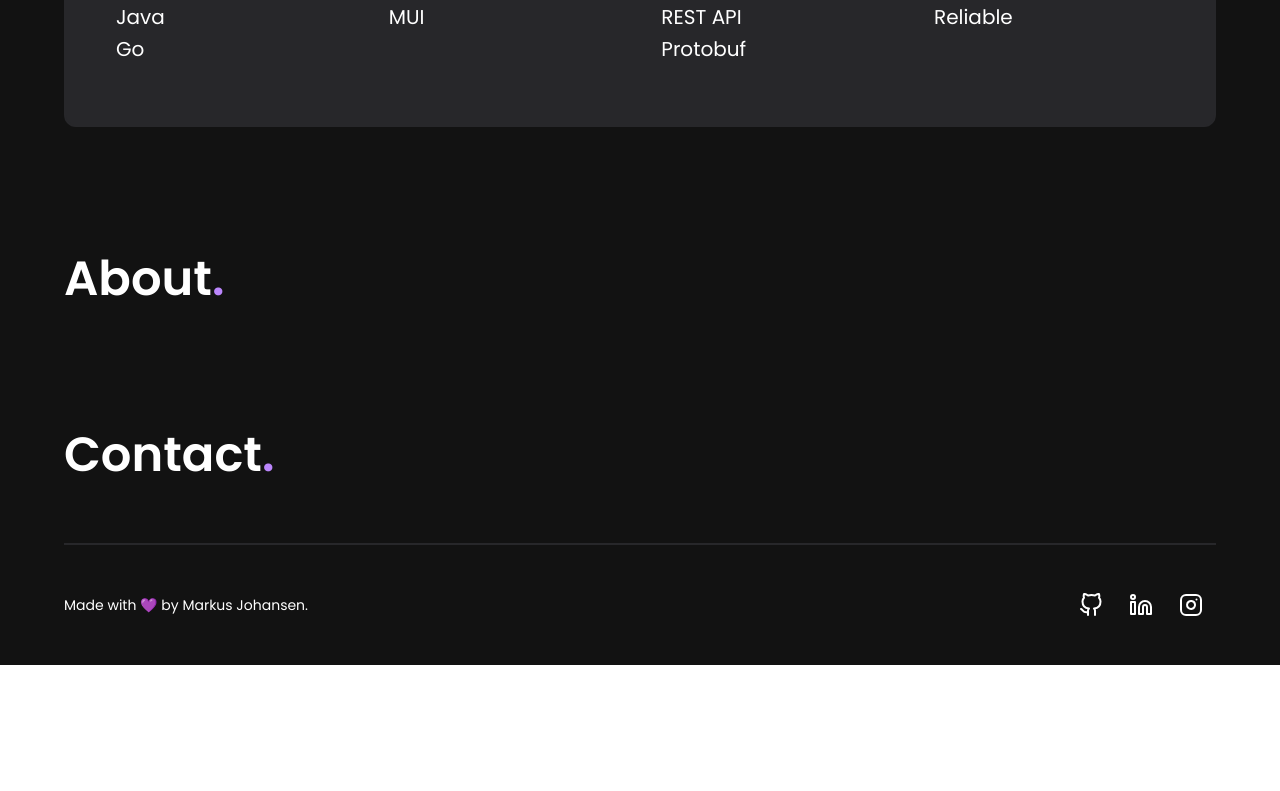
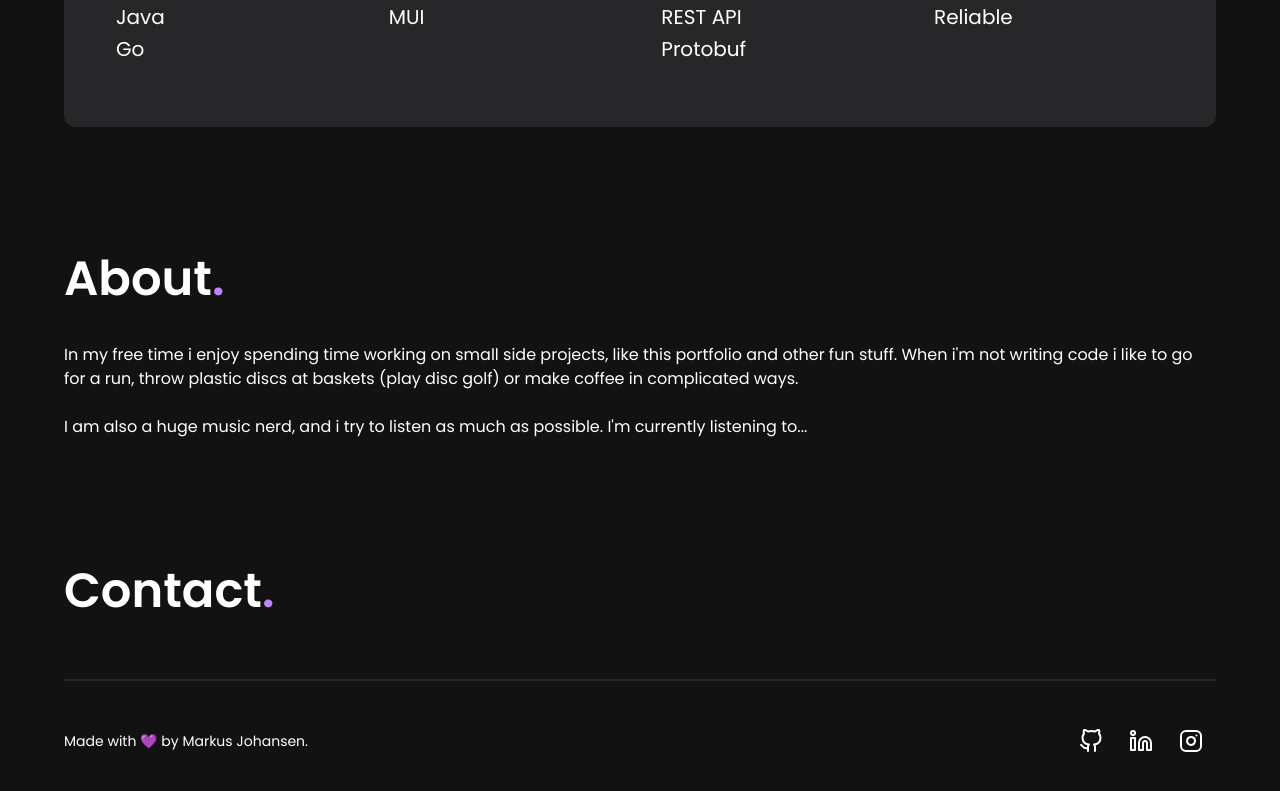
Before and after one commit to KusMar00/KusMar00.github.io, a React (Vite) app: page / in a window 1280 px wide. Shown: the part 1183-1974 px from the top of the page. Before the commit the page ends 1848 px from the top, so only its background shows below. Built offline with nearby package versions, Linux system fonts and the light colour scheme.

Commit message:
Add text for about section

```diff
--- a/src/components/About.jsx
+++ b/src/components/About.jsx
@@ -5,6 +5,13 @@ const About = () => (
     <h2 className="font-poppins text-white text-5xl font-semibold">
       About<span className="text-secondary">.</span>
     </h2>
+    <p className="font-poppins text-white text-l mt-10">
+      In my free time i enjoy spending time working on small side projects, like
+      this portfolio and other fun stuff. When i'm not writing code i like to go
+      for a run, throw plastic discs at baskets (play disc golf) or make coffee
+      in complicated ways. <br /> <br />I am also a huge music nerd, and i try
+      to listen as much as possible. I'm currently listening to...
+    </p>
   </section>
 );
 export default About;
```
